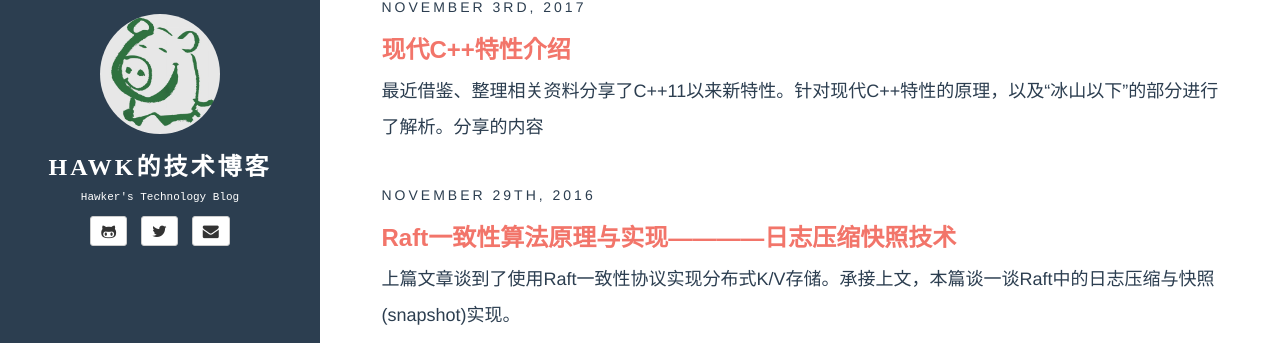
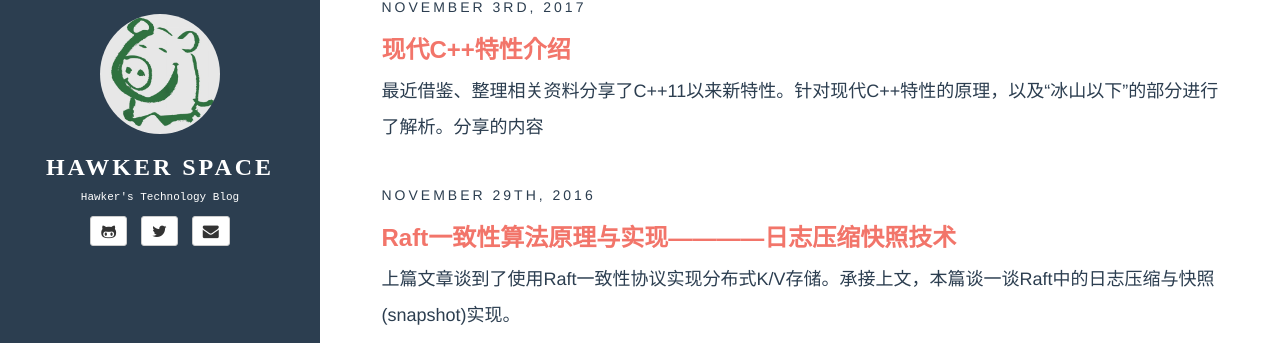
Before and after one commit to hawkxiang/hawkxiang.github.io, a Jekyll site: the page built from index.html, in a window 1280 px wide. Shown: the part 114-457 px from the top of the page. Built offline with Jekyll 4.4.1, drawn with Linux system fonts in a browser that asks for light colours; the list of posts is cut into pages by our own code; comment, search, counter and statistics services are not loaded.

Commit message:
Update sidebar.html

```diff
--- a/_includes/sidebar.html
+++ b/_includes/sidebar.html
@@ -4,7 +4,7 @@
 		<img src="/assets/ico/portrait.jpg" height="120" width="120" class="img-circle" />
 	</a>
 	<h3 class="title">
-        <a href="{{ site.BASE_PATH }}/">hawk的技术博客</a>
+        <a href="{{ site.BASE_PATH }}/">Hawker Space</a>
     </h3>
 </header>
 
```
